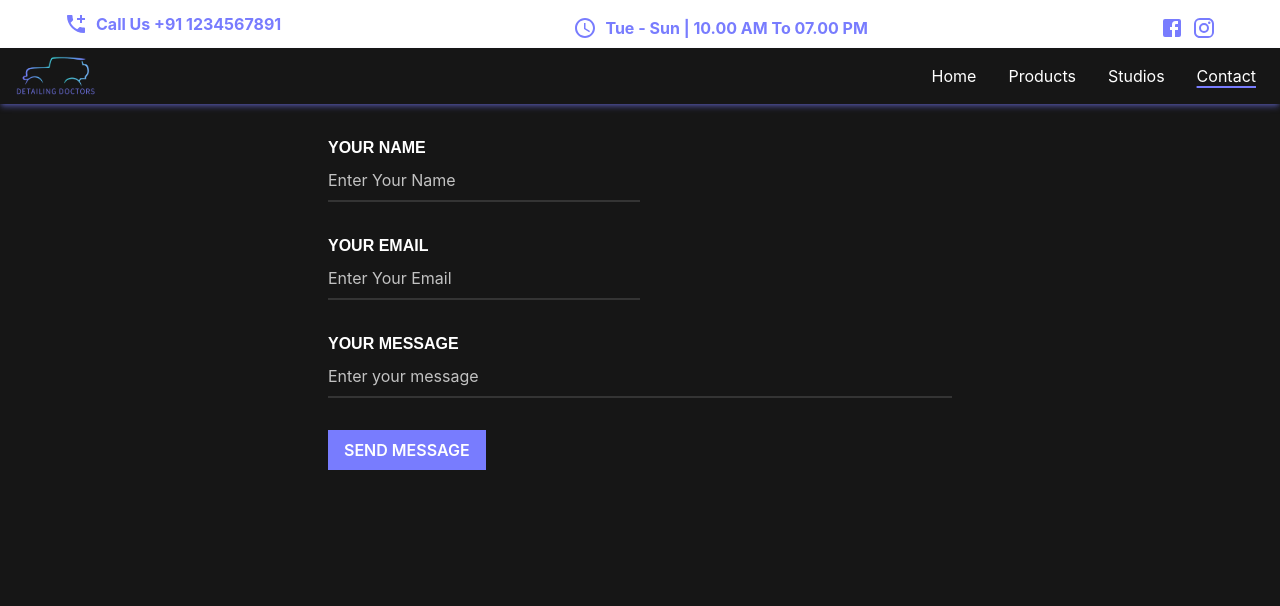
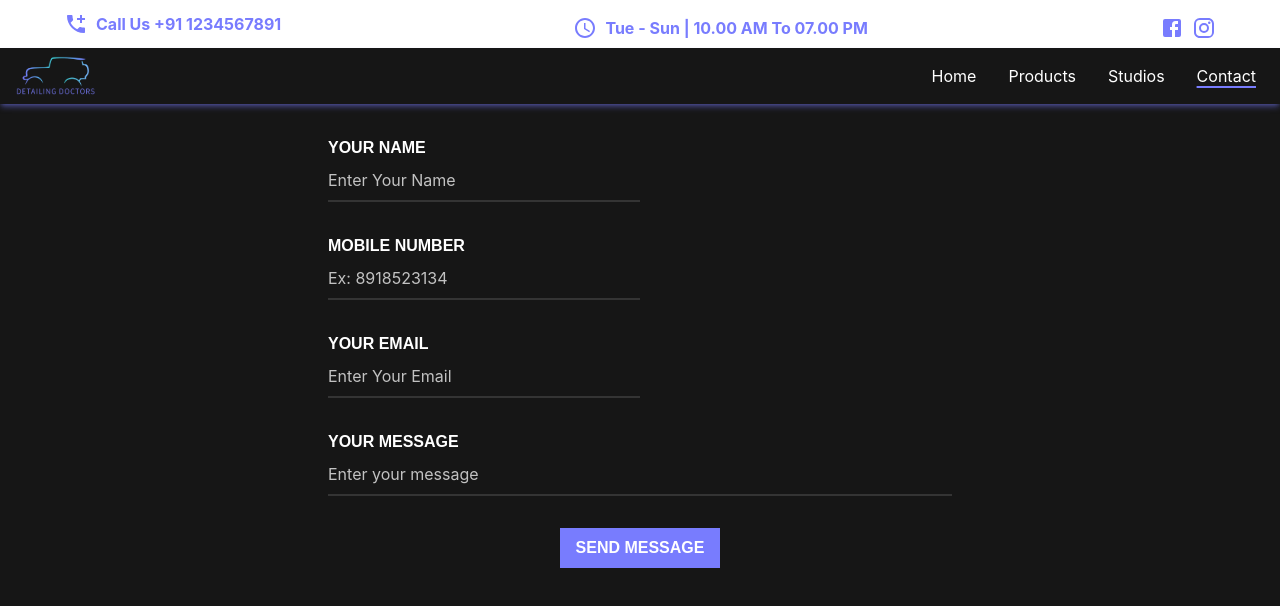
Before and after one commit to Ramanjs/detailing-doctors, a React (Create React App) app: page / in a window 1280 px wide. Both pictures are taken after a click on the element "Contact". Shown: the top 606 px of the page. Built offline with nearby package versions, Linux system fonts and the light colour scheme; the HTML template or start-up script is replaced by a standard one.

Commit message:
add: contact us emailjs

```diff
--- a/src/pages/Contact.js
+++ b/src/pages/Contact.js
@@ -1,10 +1,48 @@
 import React, {useState} from 'react'
 import { Helmet } from 'react-helmet'
+import emailjs from "@emailjs/browser"
 
 const Contact = () => {
   const [name, setName] = useState('')
   const [email, setEmail] = useState('')
   const [message, setMessage] = useState('')
+  const [phone, setPhone] = useState('')
+  const [loading, setLoading] = useState(false)
+  const [error, setError] = useState('')
+  const [success, setSuccess] = useState('')
+
+  const handleSubmit = e => {
+    e.preventDefault()
+    setLoading(true)
+
+    const templateParams = {
+      name,
+      to_email: email,
+      message,
+      phone,
+    }
+
+    emailjs.send(
+      "service_bsjvemm",
+      "template_91kbnoh",
+      templateParams,
+      "MdQQ8r7SRIsYuy7Vr"
+    )
+      .then(() => {
+        setLoading(false)
+        setSuccess("Thank you for contacting us. We will get back to you shortly.")
+        setTimeout(() => {
+          setSuccess('')
+        }, 5000)
+      })
+      .catch(err => {
+        setLoading(false)
+        setError('Some error occured! Please try again later.')
+        setTimeout(() => {
+          setError('')
+        }, 5000)
+      })
+  }
 
   return (
     <div className="w-full p-4 flex justify-center text-white">
@@ -12,20 +50,32 @@ const Contact = () => {
         <title>Detailing Doctors | Contact Us</title>
         <meta name="description" content="The premium car detailing studio"/>
       </Helmet>
-      <form className="flex flex-col w-1/2">
+      <form className="flex flex-col w-1/2" onSubmit={handleSubmit}>
         <div className="flex flex-col my-4">
           <label className="font-chakra font-semibold uppercase" htmlFor="name">Your name</label>
-          <input className="w-1/2 py-2 border-b-2 border-grey bg-primary text-offwhite placeholder:text-offwhite focus:outline-none focus:border-secondary" id="name" type="text" value={name} placeholder="Enter Your Name" onChange={(e) => setName(e.target.value)}></input>
+          <input className="w-1/2 py-2 border-b-2 border-grey bg-primary text-offwhite placeholder:text-offwhite focus:outline-none focus:border-secondary" id="name" type="text" value={name} placeholder="Enter Your Name" onChange={(e) => setName(e.target.value)} required/>
+        </div>
+        <div className="flex flex-col my-4">
+          <label className="font-chakra font-semibold uppercase" htmlFor="address">Mobile Number</label>
+          <input className="w-1/2 py-2 border-b-2 border-grey bg-primary text-offwhite placeholder:text-offwhite focus:outline-none focus:border-secondary" id="address" type="tel" value={phone} placeholder="Ex: 8918523134" onChange={(e) => setPhone(e.target.value)} required pattern="[0-9]{10}"/>
         </div>
         <div className="flex flex-col my-4">
           <label className="font-chakra font-semibold uppercase" htmlFor="email">Your email</label>
-          <input className="w-1/2 py-2 border-b-2 border-grey bg-primary text-offwhite placeholder:text-offwhite focus:outline-none focus:border-secondary" type="email" value={email} placeholder="Enter Your Email" onChange={(e) => setEmail(e.target.value)}></input>
+          <input className="w-1/2 py-2 border-b-2 border-grey bg-primary text-offwhite placeholder:text-offwhite focus:outline-none focus:border-secondary" id="email" type="email" value={email} placeholder="Enter Your Email" onChange={(e) => setEmail(e.target.value)} required/>
         </div>
         <div className="flex flex-col my-4">
           <label className="font-chakra font-semibold uppercase" htmlFor="message">Your message</label>
-          <input className="py-2 border-b-2 border-grey bg-primary text-offwhite placeholder:text-offwhite focus:outline-none focus:border-secondary" id="message" type="text" value={message} placeholder="Enter your message" onChange={(e) => setMessage(e.target.value)}></input>
+          <input className="py-2 border-b-2 border-grey bg-primary text-offwhite placeholder:text-offwhite focus:outline-none focus:border-secondary" id="message" type="text" value={message} placeholder="Enter your message" onChange={(e) => setMessage(e.target.value)} required/>
         </div>
-        <input className="font-shakra uppercase font-semibold my-4 w-fit py-2 px-4 bg-secondary hover:cursor-pointer" type="submit" value="Send Message"/>
+        {error && <p className="text-red-500">{error}</p>}
+        {success && <p className="text-green-500">{success}</p>}
+        {!loading && <input className="font-chakra uppercase font-semibold my-4 w-fit py-2 px-4 mx-auto bg-secondary hover:cursor-pointer" type="submit" value="Send Message"/>}
+        {loading && (
+          <div className="w-full my-2">
+            <div className="w-8 h-8 mx-auto border-t-4 border-blue-400 rounded-[50%] animate-spin">
+            </div>
+          </div>
+        )}
       </form>
     </div>
   )
```
